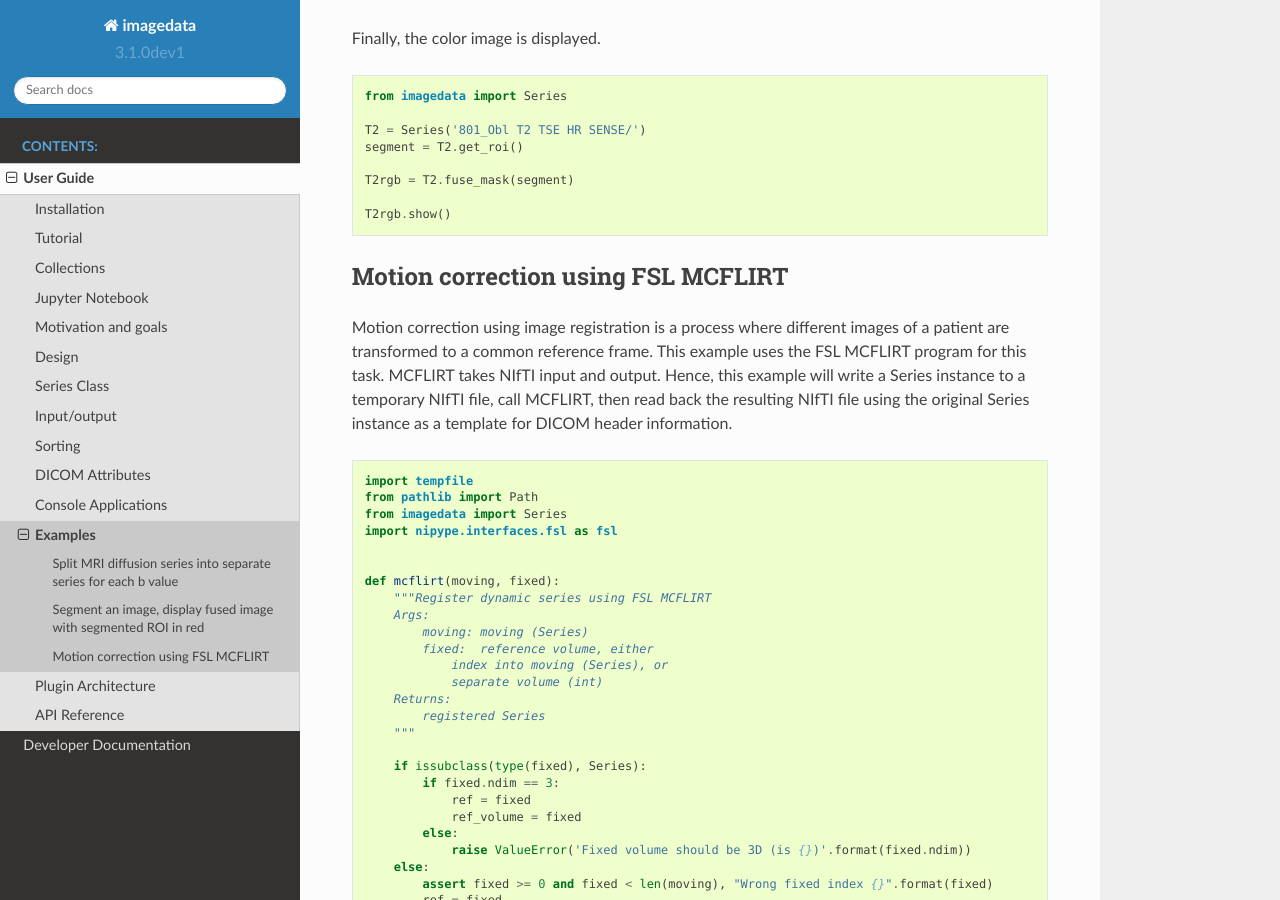
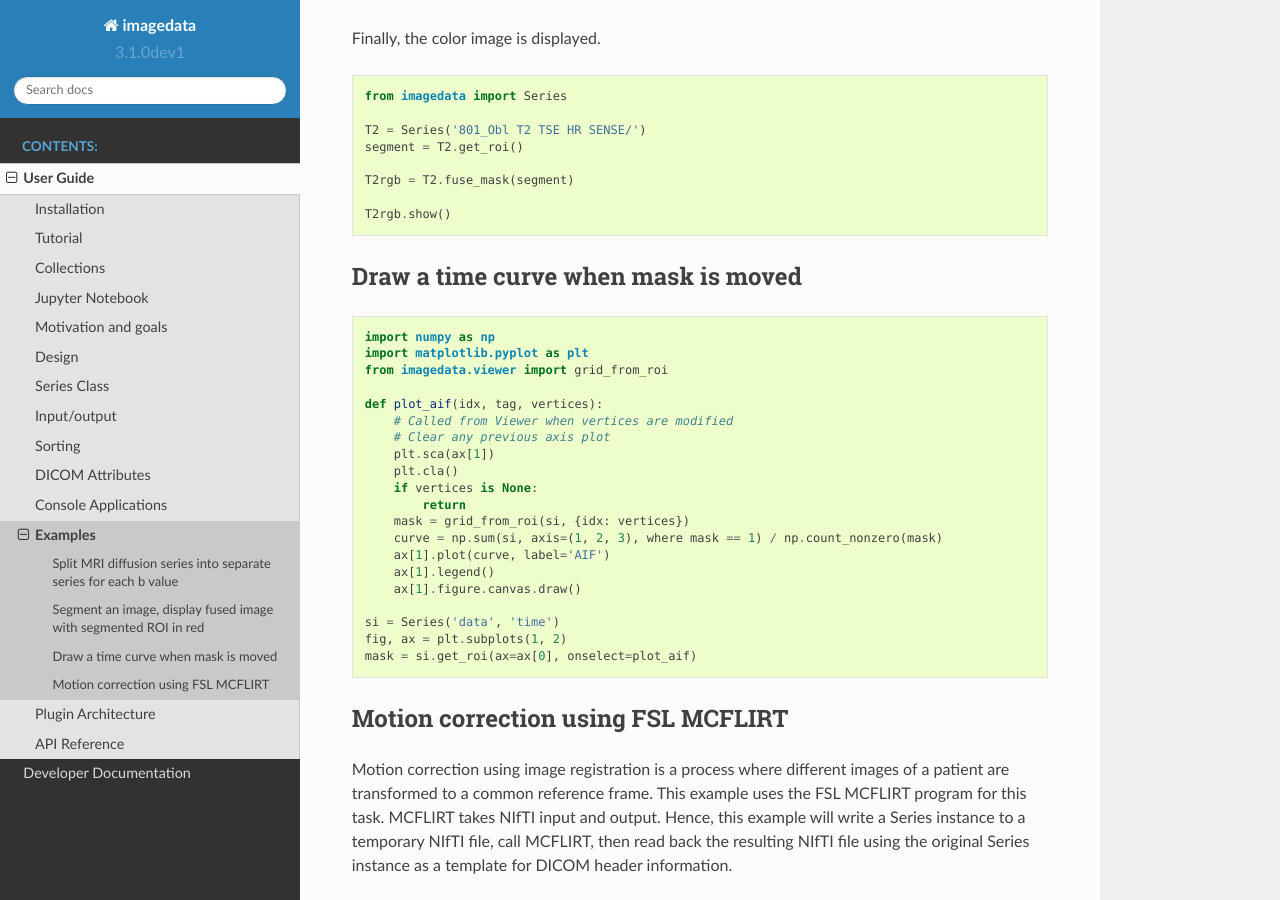
Before and after one commit to erling6232/imagedata, a Sphinx documentation site: the page built from docs/Examples.rst, in a window 1280 px wide and 900 px high, scrolled down 1430 px. Built offline with Sphinx 7.4.7 and the Read the Docs theme 2.0.0, drawn with Linux system fonts in a browser that asks for light colours.

Commit message:
Added documentation example for drawing a time curve each time a mask is modified.

```diff
--- a/docs/Examples.rst
+++ b/docs/Examples.rst
@@ -88,6 +88,33 @@ Finally, the color image is displayed.
     T2rgb.show()
 
 
+Draw a time curve when mask is moved
+------------------------------------
+
+.. code-block:: python
+
+    import numpy as np
+    import matplotlib.pyplot as plt
+    from imagedata.viewer import grid_from_roi
+
+    def plot_aif(idx, tag, vertices):
+        # Called from Viewer when vertices are modified
+        # Clear any previous axis plot
+        plt.sca(ax[1])
+        plt.cla()
+        if vertices is None:
+            return
+        mask = grid_from_roi(si, {idx: vertices})
+        curve = np.sum(si, axis=(1, 2, 3), where mask == 1) / np.count_nonzero(mask)
+        ax[1].plot(curve, label='AIF')
+        ax[1].legend()
+        ax[1].figure.canvas.draw()
+
+    si = Series('data', 'time')
+    fig, ax = plt.subplots(1, 2)
+    mask = si.get_roi(ax=ax[0], onselect=plot_aif)
+
+
 Motion correction using FSL MCFLIRT
 -----------------------------------
 
```
